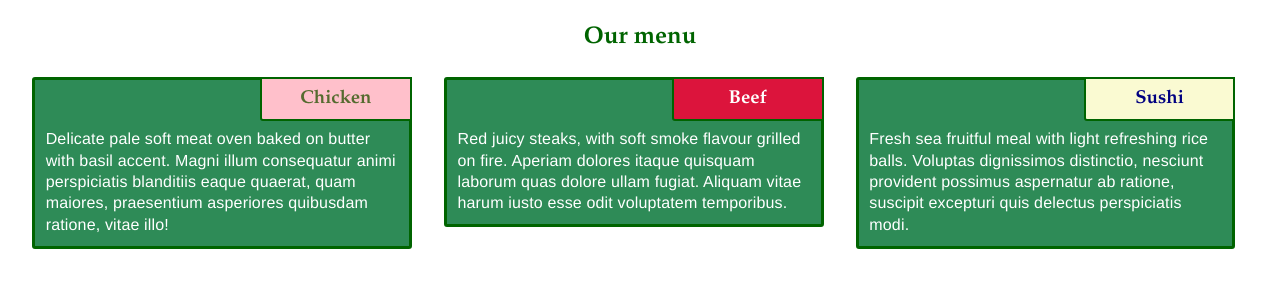
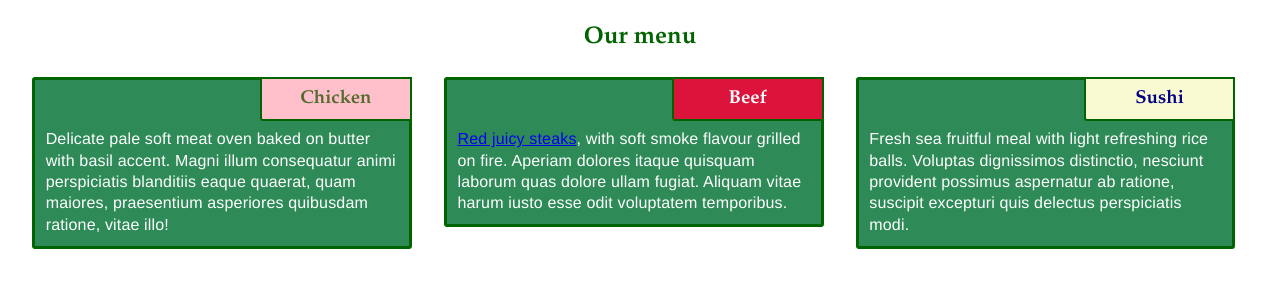
Before and after one commit to ejjo/crash-course, a plain HTML site: page mod2/index.html in a window 1280 px wide. Drawn offline with Linux system fonts and the light colour scheme.

Commit message:
link to test

```diff
--- a/mod2/index.html
+++ b/mod2/index.html
@@ -14,7 +14,7 @@
     </section>
     <section>
         <h2>Beef</h2>
-        <p>Red juicy steaks, with soft smoke flavour grilled on fire. Aperiam dolores itaque quisquam laborum quas dolore ullam fugiat. Aliquam vitae harum iusto esse odit voluptatem temporibus.</p>
+        <p><a href="#">Red juicy steaks</a>, with soft smoke flavour grilled on fire. Aperiam dolores itaque quisquam laborum quas dolore ullam fugiat. Aliquam vitae harum iusto esse odit voluptatem temporibus.</p>
     </section>
     <section>
         <h2>Sushi</h2>
```
